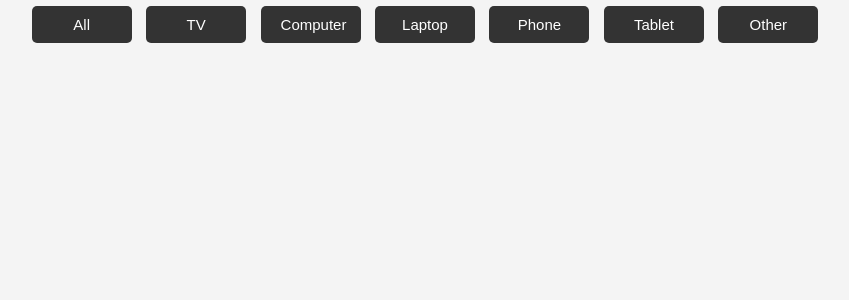
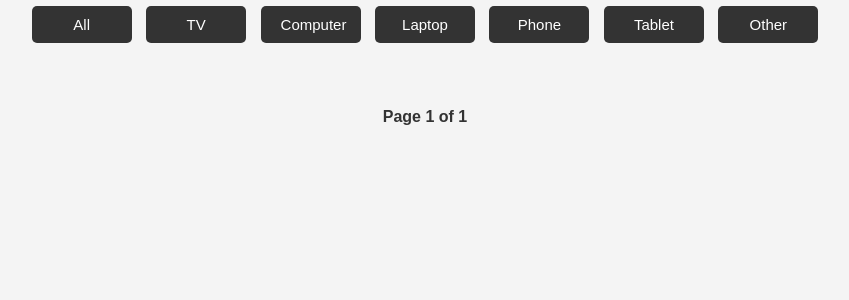
Before and after one commit to Max-Vassilev/Online-store, a Django app: page / in a window 1280 px wide. Shown: the part 149-449 px from the top of the page, without its empty margins (215-1064 px from the left). Run offline with Django 5.2, Linux system fonts and the light colour scheme; data that the repository does not hold is empty.

Commit message:
Added Django pagination and made other modifications

```diff
--- a/online_store/online_store/core/models.py
+++ b/online_store/online_store/core/models.py
@@ -14,7 +14,7 @@ class TechItem(models.Model):
     description = models.TextField()
     price = models.DecimalField(max_digits=10, decimal_places=2)
     category = models.CharField(max_length=100, choices=CATEGORY_CHOICES)
-    image_url = models.URLField(max_length=200, blank=True)
+    image_url = models.URLField()
 
     def __str__(self):
         return self.name
--- a/online_store/online_store/core/views.py
+++ b/online_store/online_store/core/views.py
@@ -1,3 +1,4 @@
+from django.core.paginator import Paginator
 from django.shortcuts import render
 from django.views import generic as views
 from .models import TechItem
@@ -14,7 +15,18 @@ class BasePageView(views.TemplateView):
         else:
             tech_items = TechItem.objects.filter(category=category)
 
-        context['tech_items'] = tech_items
+        paginator = Paginator(tech_items, 18)
+        print()
+        print(f"Paginator: {paginator}")
+        page_number = self.request.GET.get('page')
+        print(f"Page number: {page_number}")
+        page_obj = paginator.get_page(page_number)
+
+        print("Here:")
+        for item in page_obj:
+            print(item)
+
+        context['page_obj'] = page_obj
         context['current_category'] = category
 
         return context
--- a/online_store/static/css/base.css
+++ b/online_store/static/css/base.css
@@ -86,10 +86,11 @@ main {
 
 .tech-items {
     display: grid;
-    grid-template-columns: repeat(7, 1fr);
+    grid-template-columns: repeat(6, 1fr);
     gap: 5px;
     list-style: none;
     padding: 0;
+    margin-top: 40px;
 }
 
 .tech-item {
@@ -174,3 +195,28 @@ footer nav a{
 footer a:hover {
     cursor: pointer;
 }
+
+
+.pagination {
+    text-align: center;
+    margin-top: 20px;
+}
+
+.pagination .step-links {
+    display: inline-block;
+}
+
+.pagination .step-links a, .pagination .step-links span {
+    margin: 0 5px;
+    text-decoration: none;
+    color: #333;
+}
+
+.pagination .step-links .current {
+    font-weight: bold;
+
+}
+
+.pagination .step-links a:hover {
+    cursor: pointer;
+}
--- a/online_store/templates/core/base.html
+++ b/online_store/templates/core/base.html
@@ -31,14 +31,35 @@
             </div>
 
             <ul class="tech-items">
-                {% for tech_item in tech_items %}
+                {% for tech_item in page_obj %}
                     <li class="tech-item">
                         <div class="item-name">{{ tech_item.name }}</div>
                         <strong>Price:</strong> ${{ tech_item.price }}<br>
                         <img src="{{ tech_item.image_url }}" alt="{{ tech_item.name }}">
+                        <button href="" class="add-to-cart-btn">Add to cart</button>
                     </li>
                 {% endfor %}
             </ul>
+
+            <div class="pagination">
+                <span class="step-links">
+                    {% if page_obj.has_previous %}
+                        <a href="?page={{ page_obj.previous_page_number }}">
+                            <i class="fa-solid fa-arrow-left"></i>
+                        </a>
+                    {% endif %}
+
+                    <span class="current">
+                        Page {{ page_obj.number }} of {{ page_obj.paginator.num_pages }}
+                    </span>
+
+                    {% if page_obj.has_next %}
+                        <a href="?page={{ page_obj.next_page_number }}">
+                            <i class="fa-solid fa-arrow-right"></i>
+                        </a>
+                    {% endif %}
+                </span>
+            </div>
 
         </div>
 
```
Also changed, not shown: other parts of online_store/static/css/base.css (+26 -6 lines), online_store/online_store/core/migrations/0004_alter_techitem_image_url.py (added), online_store/online_store/core/migrations/0005_alter_techitem_image_url.py (added).
